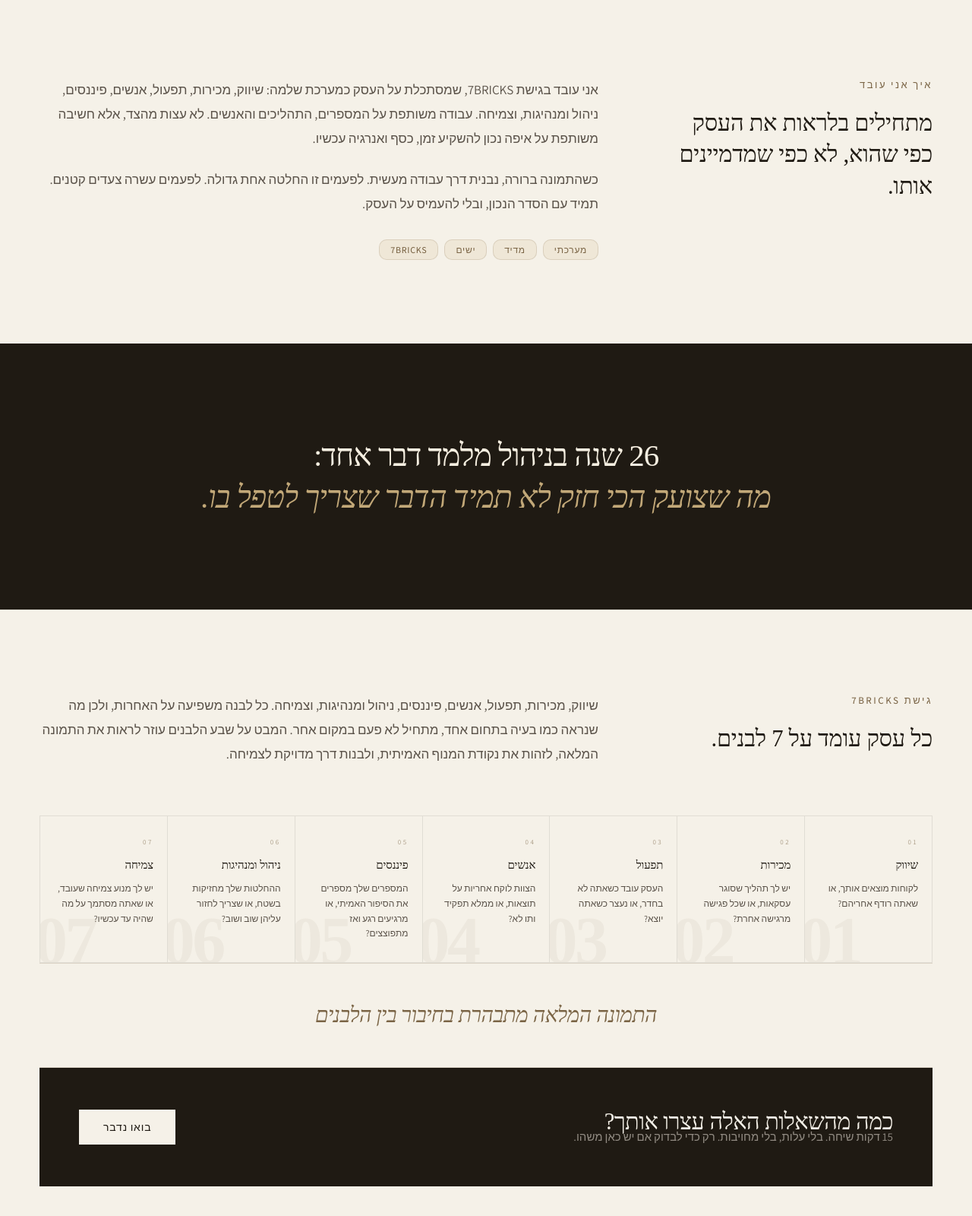
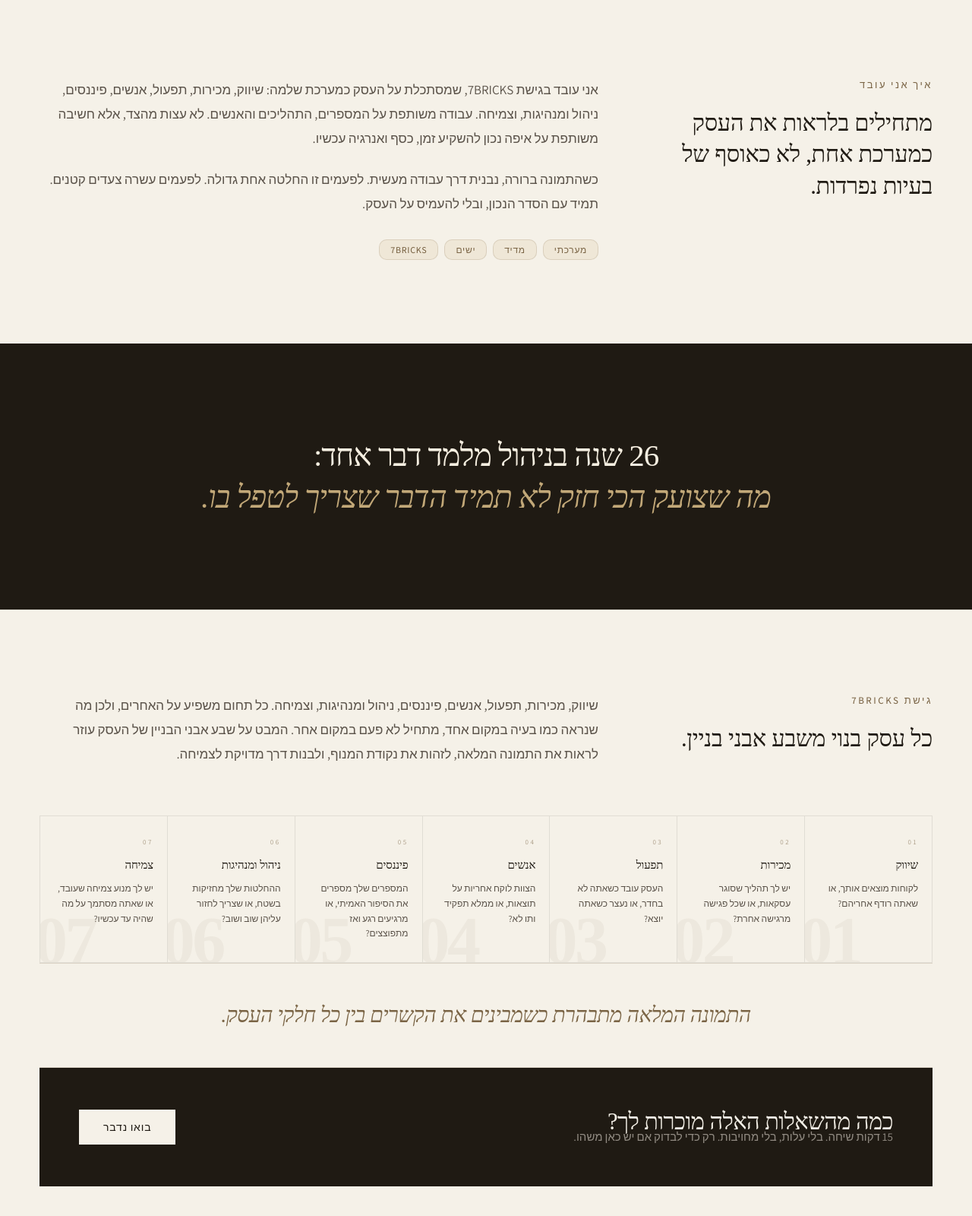
Before and after one commit to MotiEY/gainifyconsulting, an Astro site: page / in a window 1280 px wide. Shown: the part 1070-2670 px from the top of the page at 76% size. Built offline with nearby package versions, Linux system fonts and the light colour scheme; Astro itself is replaced by a stand-in of ours; a script that the page names is missing; a web font is replaced by a local one.

Commit message:
Copy updates: approach heading, FAQ AI answer, diagnostic step, hero audience, 7bricks language

```diff
--- a/src/components/Approach.astro
+++ b/src/components/Approach.astro
@@ -4,7 +4,7 @@
   <div class="inner">
     <div class="approach-left">
       <span class="tag reveal">איך אני עובד</span>
-      <h2 class="approach-heading reveal">מתחילים בלראות את העסק כפי שהוא, לא כפי שמדמיינים אותו.</h2>
+      <h2 class="approach-heading reveal">מתחילים בלראות את העסק כמערכת אחת, לא כאוסף של בעיות נפרדות.</h2>
     </div>
     <div class="approach-right">
       <p class="approach-body reveal">אני עובד בגישת 7BRICKS, שמסתכלת על העסק כמערכת שלמה: שיווק, מכירות, תפעול, אנשים, פיננסים, ניהול ומנהיגות, וצמיחה. עבודה משותפת על המספרים, התהליכים והאנשים. לא עצות מהצד, אלא חשיבה משותפת על איפה נכון להשקיע זמן, כסף ואנרגיה עכשיו.</p>
--- a/src/components/FAQ.astro
+++ b/src/components/FAQ.astro
@@ -14,7 +14,7 @@
       <details class="faq-item reveal">
         <summary class="faq-q">אתה בונה סוכני AI?</summary>
         <div class="faq-a">
-          <p>אני לא מתחיל מבניית סוכן. אני מתחיל מהעסק. במסגרת הליווי אני עוזר לזהות איפה AI או כלים חכמים יכולים באמת לעזור. חלק מהמימוש אני יכול להוביל ישירות.</p>
+          <p>אני לא מתחיל מבניית סוכן. אני מתחיל מהעסק: צורך, תהליך, נתונים ומדדי הצלחה. אם AI הוא הכלי הנכון, נגדיר יחד מה צריך לבנות ואיך נכון לממש את זה.</p>
         </div>
       </details>
 
--- a/src/components/Hero.astro
+++ b/src/components/Hero.astro
@@ -6,7 +6,7 @@ import { SITE } from '../config';
     <div class="hero-content">
       <span class="tag">ייעוץ עסקי אסטרטגי · גישת 7BRICKS</span>
       <h1 class="hero-title reveal">מה שמרגיש הכי דחוף בעסק,<br class="hero-br" /> לא תמיד הדבר שהכי נכון לטפל בו.</h1>
-      <p class="hero-promise reveal">אחרי 26 שנה בניהול מערכות מורכבות, למדתי שהתקדמות אמיתית מתחילה כשמבינים איפה נכון להשקיע זמן, כסף ואנרגיה. אני עוזר לבעלי עסקים ולהנהלות לזהות את נקודת המנוף, ולבנות דרך עבודה שאפשר לבצע.</p>
+      <p class="hero-promise reveal">אחרי 26 שנה בניהול מערכות מורכבות, למדתי שהתקדמות אמיתית מתחילה כשמבינים איפה נכון להשקיע זמן, כסף ואנרגיה. אני עוזר לבעלי עסקים בצמיחה ולהנהלות קטנות לזהות את נקודת המנוף, ולבנות דרך עבודה שאפשר לבצע.</p>
       <div class="hero-actions reveal">
         <a
           href={SITE.calUrl}
--- a/src/components/HowItWorks.astro
+++ b/src/components/HowItWorks.astro
@@ -25,7 +25,7 @@ import { SITE } from '../config';
         <div class="step-body">
           <h3 class="step-title">דיאגנוסטיקה ומיפוי</h3>
           <p class="step-time">כשעתיים · אחד על אחד</p>
-          <p class="step-desc">תמונה מלאה של העסק על פני שבעת התחומים. מה קורה היום, מה מעכב, ואיפה נקודת המנוף האמיתית.</p>
+          <p class="step-desc">תמונה מלאה של העסק על פני שבעת התחומים. מה קורה היום, מה באמת יכול להזיז את העסק קדימה, ואיפה נקודת המנוף האמיתית.</p>
         </div>
       </div>
 
--- a/src/components/SevenBricks.astro
+++ b/src/components/SevenBricks.astro
@@ -6,9 +6,9 @@ import { SITE } from '../config';
     <div class="bricks-top">
       <div>
         <span class="tag reveal">גישת 7BRICKS</span>
-        <h2 class="bricks-heading reveal">כל עסק עומד על 7 לבנים.</h2>
+        <h2 class="bricks-heading reveal">כל עסק בנוי משבע אבני בניין.</h2>
       </div>
-      <p class="bricks-intro reveal">שיווק, מכירות, תפעול, אנשים, פיננסים, ניהול ומנהיגות, וצמיחה. כל לבנה משפיעה על האחרות, ולכן מה שנראה כמו בעיה בתחום אחד, מתחיל לא פעם במקום אחר. המבט על שבע הלבנים עוזר לראות את התמונה המלאה, לזהות את נקודת המנוף האמיתית, ולבנות דרך מדויקת לצמיחה.</p>
+      <p class="bricks-intro reveal">שיווק, מכירות, תפעול, אנשים, פיננסים, ניהול ומנהיגות, וצמיחה. כל תחום משפיע על האחרים, ולכן מה שנראה כמו בעיה במקום אחד, מתחיל לא פעם במקום אחר. המבט על שבע אבני הבניין של העסק עוזר לראות את התמונה המלאה, לזהות את נקודת המנוף, ולבנות דרך מדויקת לצמיחה.</p>
     </div>
 
     <div class="bricks-grid">
@@ -49,12 +49,12 @@ import { SITE } from '../config';
       </div>
     </div>
 
-    <p class="bricks-summary-line reveal">התמונה המלאה מתבהרת בחיבור בין הלבנים</p>
+    <p class="bricks-summary-line reveal">התמונה המלאה מתבהרת כשמבינים את הקשרים בין כל חלקי העסק.</p>
 
     <!-- Mid-page CTA strip -->
     <div class="bricks-cta reveal">
       <div class="bricks-cta-text">
-        <p class="bricks-cta-q">כמה מהשאלות האלה עצרו אותך?</p>
+        <p class="bricks-cta-q">כמה מהשאלות האלה מוכרות לך?</p>
         <p class="bricks-cta-sub">15 דקות שיחה. בלי עלות, בלי מחויבות. רק כדי לבדוק אם יש כאן משהו.</p>
       </div>
       <a
```
